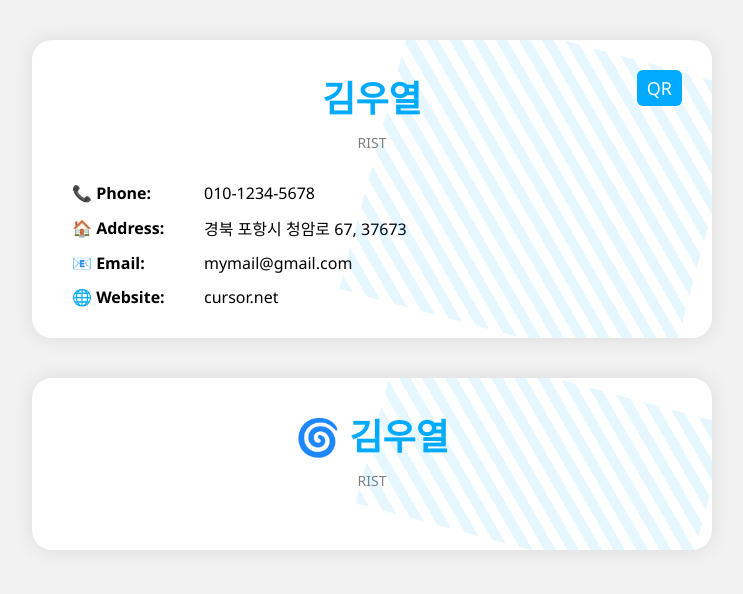
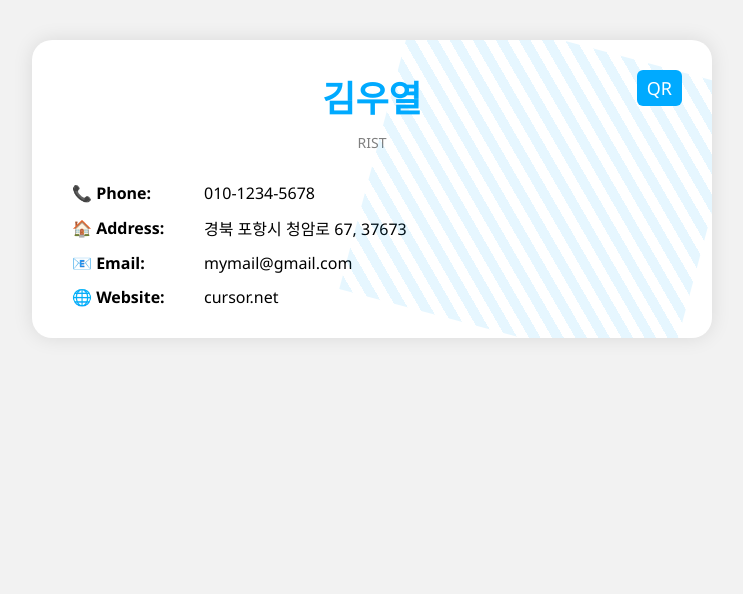
Before and after one commit to wykim40/250714_poscotest, a plain HTML site: page index.html in a window 1280 px wide. Shown: the whole page, without its empty margins (268-1011 px from the left). Drawn offline with Linux system fonts and the light colour scheme.

Commit message:
Update index.html

```diff
--- a/index.html
+++ b/index.html
@@ -114,14 +114,5 @@
     <div class="qr">QR</div>
   </div>
 
-  <!-- 뒷면 -->
-  <div class="card">
-    <div class="hex-bg"></div>
-    <div class="logo">🌀 김우열</div>
-    <div class="role">RIST</div>
-
-
-  </div>
-
 </body>
 </html>
```
